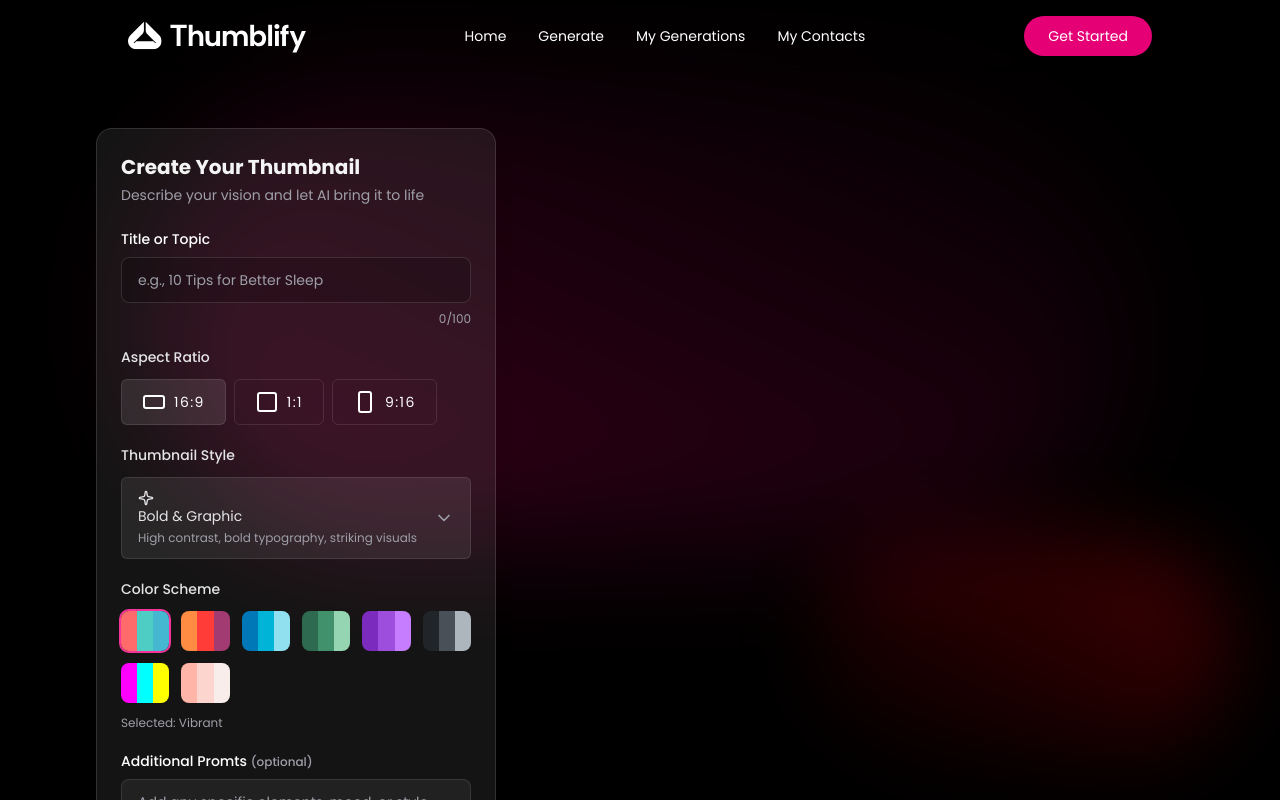
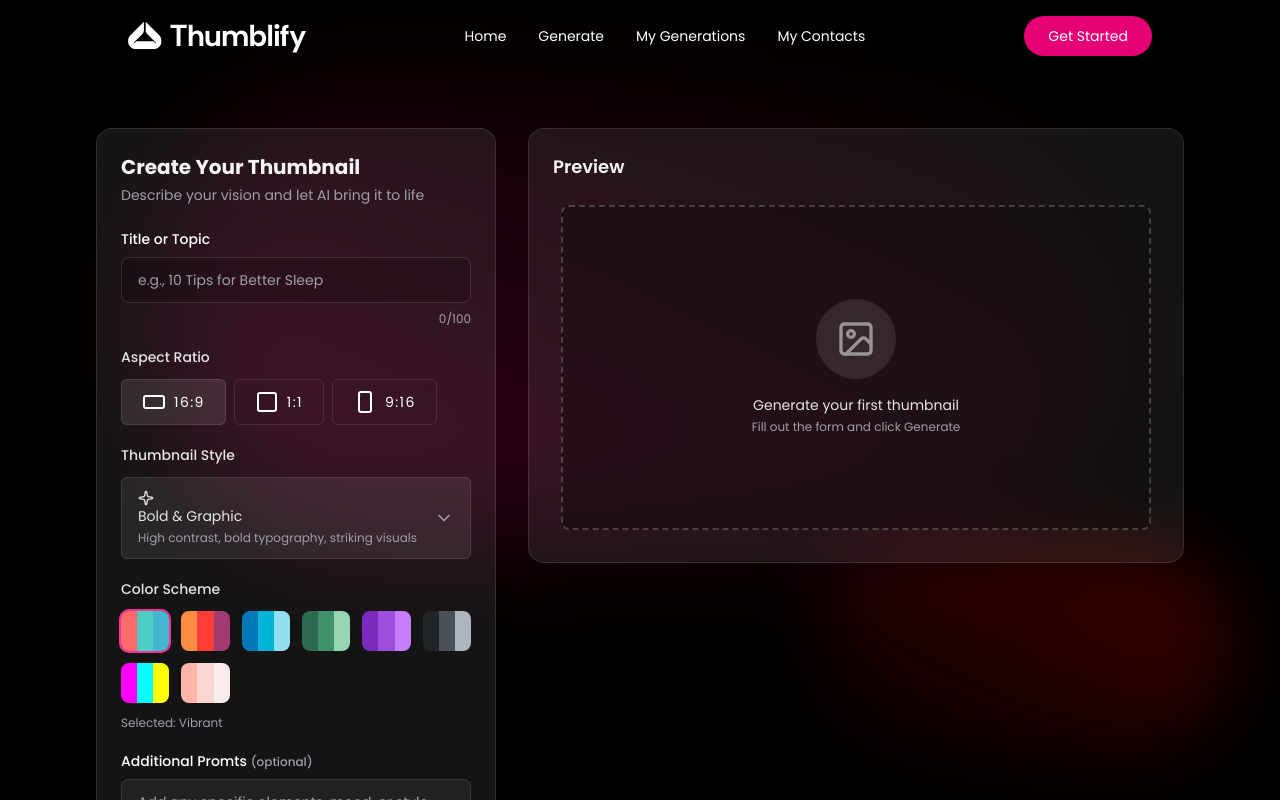
Before and after one commit to Kishan8548/Thumblify, a React (Vite) app: page /generate in a window 1280 px wide. Shown: the top 800 px of the page. Built offline with nearby package versions, Linux system fonts and the light colour scheme.

Commit message:
Preview panel added in generate page

```diff
--- /dev/null
+++ b/src/components/PreviewPanel.tsx
@@ -0,0 +1,62 @@
+import { DownloadIcon, ImageIcon, Loader2Icon } from "lucide-react";
+import type { AspectRatio, IThumbnail } from "../assets/assets"
+
+const PreviewPanel = ({thumbnail, isLoading, aspectRatio}: {thumbnail: IThumbnail | null, isLoading:boolean; aspectRatio: AspectRatio}) => {
+    const aspectClasses = {
+        '16:9' : 'aspect-video',
+        '1:1' : 'aspect-square',
+        '9:16' : 'aspect-[9/16]',
+    } as Record<AspectRatio, string>;
+    const onDownload = ()=>{
+        if(!thumbnail?.image_url) return
+        window.open(thumbnail.image_url, '_blank')
+    }
+    return (
+
+    <div className="relative mx-auto w-full max-w-2xl">
+      <div className={`relative overflow-hidden ${aspectClasses[aspectRatio]}`}>
+        {/* Loading State */}
+        {isLoading && (
+            <div className="absolute inset-0 flex flex-col items-center justify-center gap-4 bg-black/25">
+                <Loader2Icon className="size-8 animate-spi n text-zinc-400"/>
+                <div className="text-center">
+                    <p className="text-sm font-medium text-zinc-200">AI is creating a your thumbnail...</p>
+                    <p className="mt-1 text-xs text-zinc-400">This may take 10-20 seconds</p>
+                </div>
+            </div>
+        )}
+        {/* ImagePreview */}
+        {!isLoading && thumbnail?.image_url && (
+            <div className="group relative h-full w-full">
+                <img src={thumbnail?.image_url} alt={thumbnail.title} className="h-full w-full object-cover"/>
+                <div className="absolute inset-0 flex items-end justify-center bg-black/10 opacity-0 transition-opacity group-hover:opacity-100">
+                    <button onClick={onDownload} type="button" className="mb-6 flex items-center gap-2 rounded-md px-5 py-2.5 text-xs font-medium transition bg-white/30 ring-2 ring-white/40 backdrop-blur hover:scale-105 active:scale-95">
+                        <DownloadIcon className="size-4"/>
+                        Download Thumbnail
+                    </button>
+                </div>
+            </div>
+        )}
+
+        {/* Empty state */}
+        {!isLoading && !thumbnail?.image_url && (
+          <div className="absolute inset-0 m-2 flex flex-col items-center justify-center gap-4 rounded-lg border-2 border-dashed border-white/20 bg-black/25">
+            <div className="max-sm:hidden flex size-20 items-center justify-center rounded-full bg-white/10">
+              <ImageIcon className="size-10 text-white opacity-50" />
+
+            </div>
+            <div className="px-4 text-center">
+              <p className="font text-zinc-200">Generate your first thumbnail</p>
+              <p className="mt-1 text-xs text-zinc-400">Fill out the form and click Generate</p>
+            </div>
+
+          </div>
+        )}
+
+
+      </div>
+    </div>
+  )
+}
+
+export default PreviewPanel
--- a/src/pages/Generate.tsx
+++ b/src/pages/Generate.tsx
@@ -6,6 +6,7 @@ import AspectRatioSelector from "../components/AspectRatioSelector";
 import StyleSelector from "../components/StyleSelector";
 import ColorSchemeSelector from "../components/ColorSchemeSelector";
 import type { ThumbnailStyle } from "../assets/assets";
+import PreviewPanel from "../components/PreviewPanel";
 
 const Generate = () => {
     const {id} = useParams();
@@ -65,7 +66,19 @@ const Generate = () => {
                     </div>
                 </div>
                 {/*LEFT PANEL*/}
-                <div></div>
+                <div>
+                  <div className="p-6 rounded-2xl bg-white/8 border border-white/10 shadow-xl">
+                    <h2 className="text-lg font-semibold text-zinc-100 mb-4">
+                      Preview
+                    </h2>
+                    <PreviewPanel
+                      thumbnail={thumbnail}
+                      isLoading={loading}
+                      aspectRatio={aspectRatio}
+                    />
+                  </div>
+                </div>
+
             </div>
         </main>
       </div>
```
